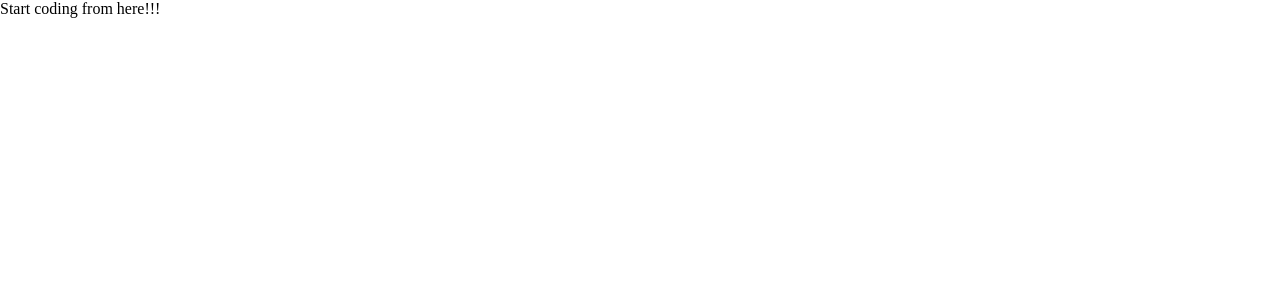
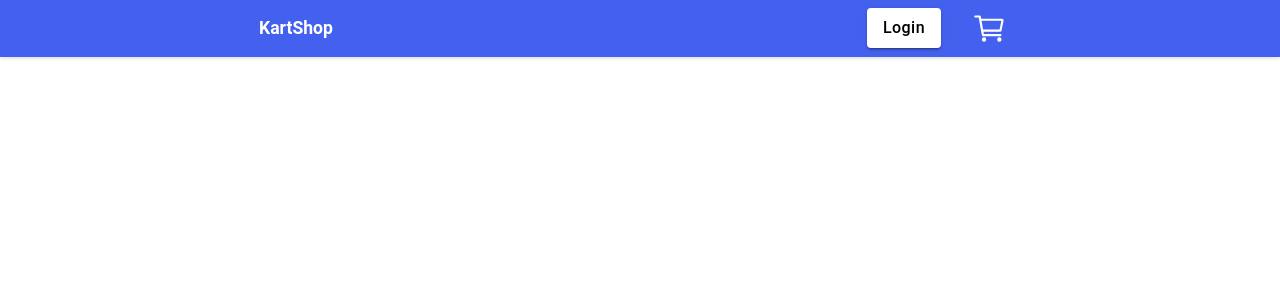
Before and after one commit to subrat611/Kart, a React (Vite) app: page / in a window 1280 px wide. Shown: the top 300 px of the page. Built offline with nearby package versions, Linux system fonts and the light colour scheme.

Commit message:
Header section done

```diff
--- a/src/App.jsx
+++ b/src/App.jsx
@@ -1,5 +1,11 @@
+import Header from "./components/Header";
+
 function App() {
-  return <div className="App">Start coding from here!!!</div>;
+  return (
+    <div className="App">
+      <Header />
+    </div>
+  );
 }
 
 export default App;
--- /dev/null
+++ b/src/components/Header/header.module.scss
@@ -0,0 +1,31 @@
+.headerContainer {
+    display: flex;
+    justify-content: space-around;
+    align-items: center;
+    background: #4361ee;
+    padding: 0.3rem 0;
+    box-shadow: rgba(0, 0, 0, 0.16) 0px 1px 4px;
+
+    .header_logo {
+        font-weight: bold;
+        font-family: 'Roboto', sans-serif;
+        font-size: 1.1rem;
+        color: #ffffff;
+    }
+
+    .header_loginbtn {
+        background: #ffffff;
+        color: #000000;
+        text-transform: capitalize;
+        font-size: 1rem;
+        margin: 0 1rem;
+
+        &:hover {
+            background: #e7e7e7;
+        }
+    }
+    .header_cartbtn {
+        color: #ffffff;
+        width: 35px;
+    }
+}
--- /dev/null
+++ b/src/components/Header/index.jsx
@@ -0,0 +1,64 @@
+import React from "react";
+
+import { Button, Card } from "@mui/material";
+
+import styles from "./header.module.scss";
+
+export default function Header() {
+  return (
+    <div className={styles.headerContainer}>
+      <span className={styles.header_logo}>KartShop</span>
+      {/* Search Bar */}
+      <div>
+        <Button variant="contained" className={styles.header_loginbtn}>
+          Login
+        </Button>
+        <Button variant="text">
+          <svg
+            xmlns="http://www.w3.org/2000/svg"
+            viewBox="0 0 512 512"
+            className={`${styles.header_cartbtn} ionicon`}
+          >
+            <title>Cart</title>
+            <circle
+              cx="176"
+              cy="416"
+              r="16"
+              fill="none"
+              stroke="currentColor"
+              strokeLinecap="round"
+              strokeLinejoin="round"
+              strokeWidth="32"
+            />
+            <circle
+              cx="400"
+              cy="416"
+              r="16"
+              fill="none"
+              stroke="currentColor"
+              strokeLinecap="round"
+              strokeLinejoin="round"
+              strokeWidth="32"
+            />
+            <path
+              fill="none"
+              stroke="currentColor"
+              strokeLinecap="round"
+              strokeLinejoin="round"
+              strokeWidth="32"
+              d="M48 80h64l48 272h256"
+            />
+            <path
+              d="M160 288h249.44a8 8 0 007.85-6.43l28.8-144a8 8 0 00-7.85-9.57H128"
+              fill="none"
+              stroke="currentColor"
+              strokeLinecap="round"
+              strokeLinejoin="round"
+              strokeWidth="32"
+            />
+          </svg>
+        </Button>
+      </div>
+    </div>
+  );
+}
```
Also changed, not shown: src/assets/icons/cart-outline.svg (added).
